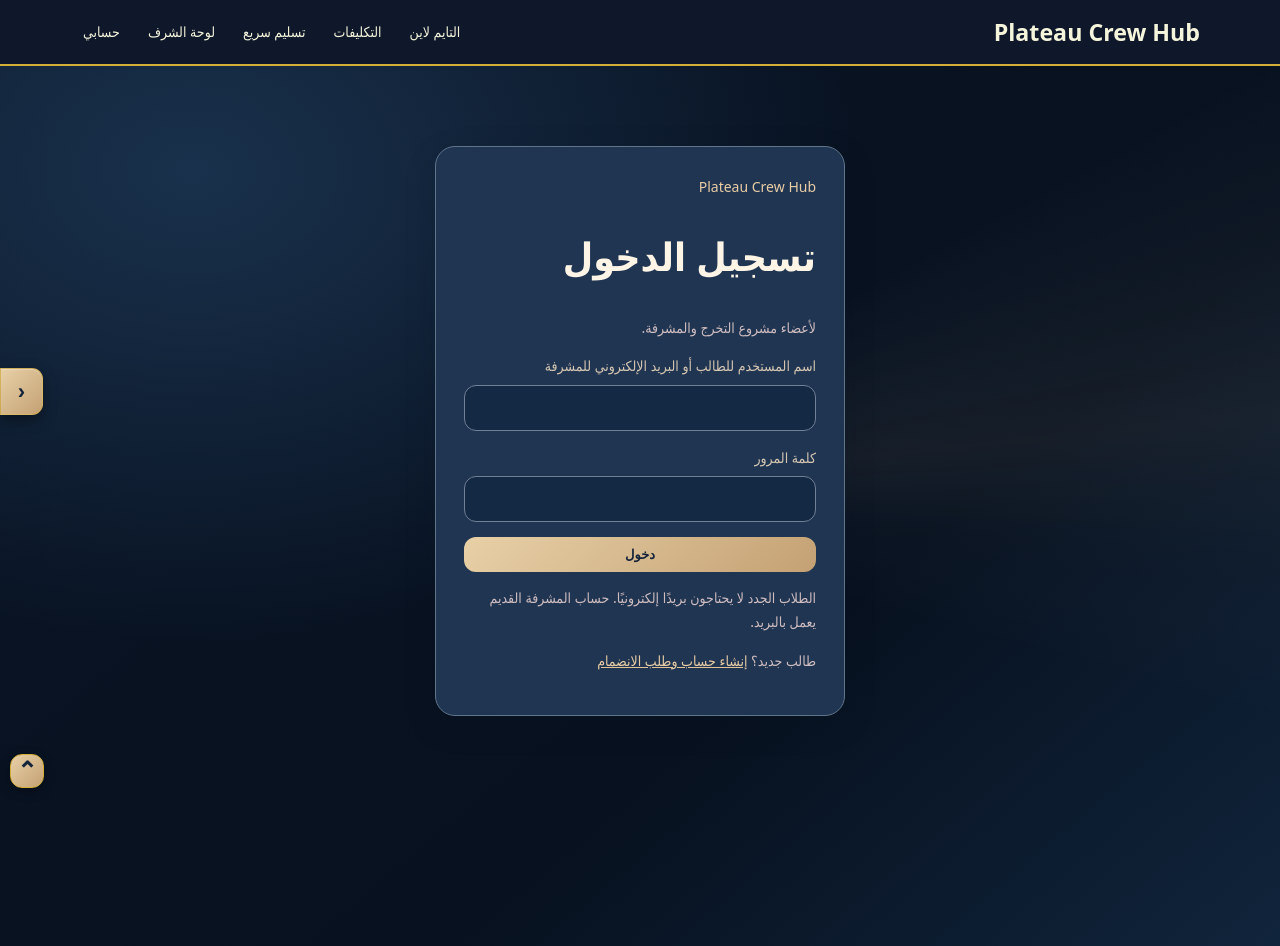
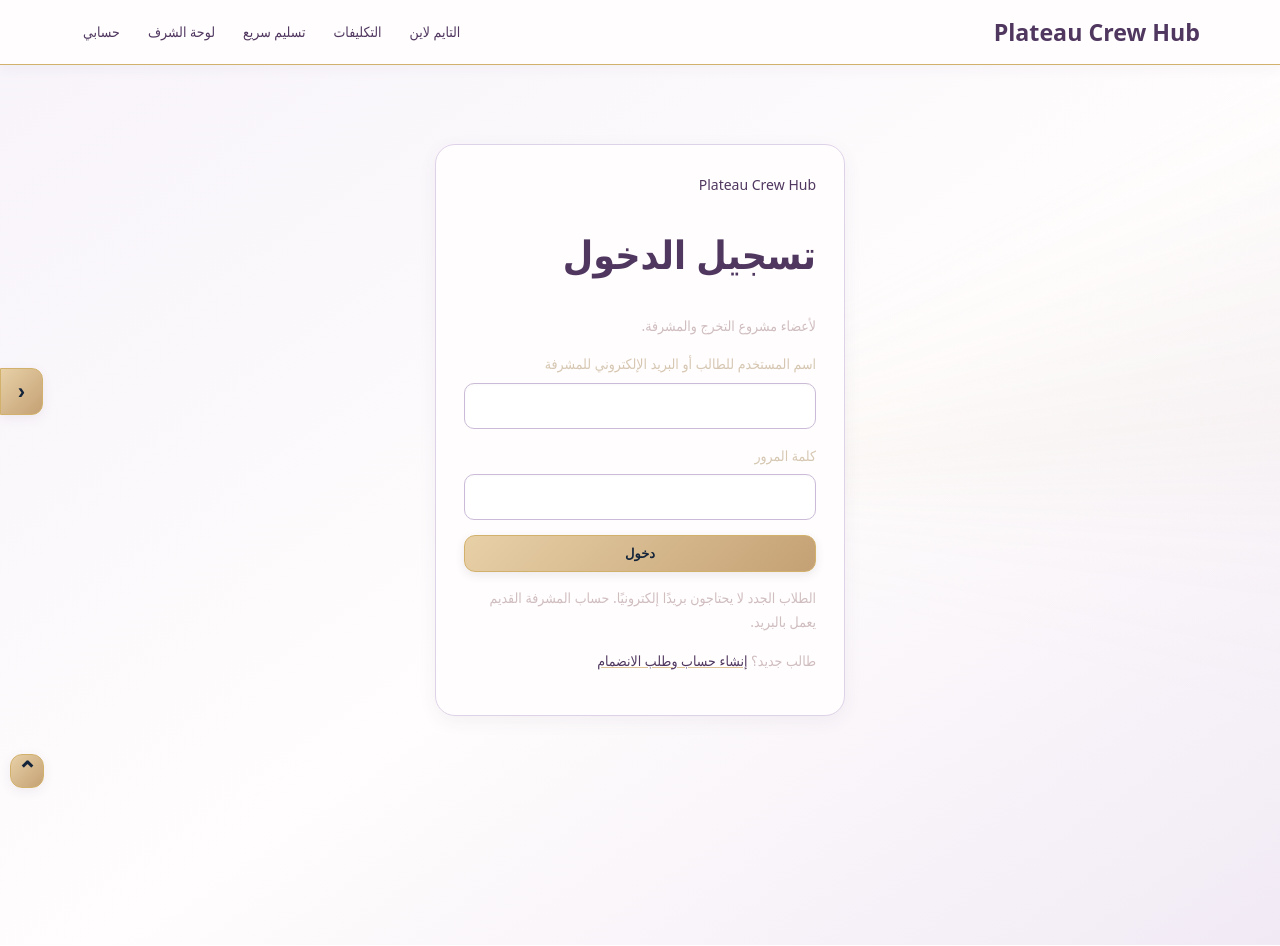
Before and after one commit to Nouranahmed126/1960-studio, a Next.js app: page /login in a window 1280 px wide. Built offline with nearby package versions, Linux system fonts and the light colour scheme; no server answers.

Commit message:
Apply unified lavender ivory purple gold theme across all pages

```diff
--- a/app/community/community.css
+++ b/app/community/community.css
@@ -340,3 +340,175 @@ body .plateau-feed .plateau-card.plateau-post {
   body .plateau-feed .plateau-compose-line .plateau-compose-icon { width: 36px !important; min-width: 36px; }
   body .plateau-feed .plateau-compose-line .plateau-primary { min-width: 58px; padding-inline: 5px !important; }
 }
+
+
+/* =========================================================
+   PLATEAU CREW HUB — unified light lavender / ivory / purple / gold
+   Global visual layer only: no component logic, routes, records,
+   Supabase bindings, permissions, or credit content are changed.
+   Imported by the root layout, so it covers every route.
+   ========================================================= */
+:root{
+  --studio-bg:#f7f3fa;
+  --studio-surface:#fffdfd;
+  --studio-surface-soft:#f0e9f5;
+  --studio-lavender:#e8deef;
+  --studio-purple:#76558c;
+  --studio-purple-deep:#503760;
+  --studio-plum:#493b52;
+  --studio-muted:#786d80;
+  --studio-gold:#d2b16c;
+  --studio-gold-soft:#f1e4c5;
+  --studio-line:#ded2e8;
+  --studio-shadow:0 5px 18px #513b6510;
+}
+html,body{
+  background:linear-gradient(145deg,#f7f3fa 0%,#fffdfd 55%,#f1eaf5 100%)!important;
+  color:var(--studio-plum)!important;
+}
+body{color:var(--studio-plum)!important}
+body a{color:var(--studio-purple-deep)}
+body :is(h1,h2,h3,h4,h5,h6,strong,b,legend){color:var(--studio-purple-deep)}
+body :is(p,small,label,time,li,summary){color:var(--studio-plum)}
+body .plateau-nav{
+  background:rgba(255,253,253,.97)!important;
+  color:var(--studio-purple-deep)!important;
+  border-bottom:1px solid var(--studio-gold)!important;
+  box-shadow:0 3px 14px #5037600b!important;
+}
+body .plateau-nav .plateau-brand,
+body .plateau-nav .plateau-primary-nav a,
+body .plateau-nav :is(.plateau-brand,.plateau-primary-nav a){
+  color:var(--studio-purple-deep)!important;
+}
+body .plateau-nav .plateau-primary-nav a:hover{color:#a17b3e!important}
+body .site-menu-trigger,body .site-bottom-toggle{
+  background:linear-gradient(135deg,#fffdfd,#eee5f4)!important;
+  color:var(--studio-purple-deep)!important;
+  border:1px solid var(--studio-gold)!important;
+  box-shadow:0 3px 12px #50376016!important;
+}
+body .site-menu-panel{
+  background:#fffdfd!important;
+  color:var(--studio-purple-deep)!important;
+  border-color:var(--studio-line)!important;
+}
+body .site-menu-panel a{background:#f1eaf5!important;color:var(--studio-purple-deep)!important}
+body .site-menu-panel a[aria-current=page]{background:#76558c!important;color:#fff!important}
+body .site-menu-panel h2,body .site-menu-header strong{color:var(--studio-purple-deep)!important}
+body .site-bottom-nav{
+  background:rgba(255,253,253,.96)!important;
+  border-top:1px solid var(--studio-gold)!important;
+  box-shadow:0 -5px 20px #50376012!important;
+}
+body .site-bottom-scroll a{color:var(--studio-purple-deep)!important}
+body .site-bottom-scroll a span{text-shadow:0 1px 0 #fff,0 2px 0 #d7c4e2,0 3px 0 #9c82ac,0 4px 3px #50376035!important}
+body .site-bottom-scroll a[aria-current=page]{background:#eee5f4!important;color:var(--studio-purple-deep)!important}
+
+/* Shared page shells and inline legacy navy containers */
+body main:not(.plateau-feed){
+  color:var(--studio-plum)!important;
+}
+body main :is(section,article,form,fieldset,aside,details)[style*="background"],
+body main :is(section,article,form,fieldset,aside,details)[style*="background-color"]{
+  background:var(--studio-surface)!important;
+  color:var(--studio-plum)!important;
+  border-color:var(--studio-line)!important;
+  box-shadow:var(--studio-shadow)!important;
+}
+body main :is(article,.gallery-card,.museum-polaroid,.studio-feature,.studio-review-modal,.studio-delivery-row,.studio-bundle-items button){
+  background:var(--studio-surface)!important;
+  color:var(--studio-plum)!important;
+  border-color:var(--studio-line)!important;
+}
+body main :is(input:not([type=checkbox]):not([type=radio]),textarea,select){
+  background:#fff!important;
+  color:var(--studio-purple-deep)!important;
+  border:1px solid #cbbbd8!important;
+  border-radius:10px!important;
+  box-shadow:inset 0 1px 2px #50376008!important;
+}
+body main :is(input,textarea,select)::placeholder{color:#96899d!important;opacity:1}
+body main :is(input[type=checkbox],input[type=radio]){accent-color:var(--studio-purple)}
+body main fieldset{background:#fbf8fd!important;border:1px solid var(--studio-line)!important}
+body main :is(button,[type=submit],.studio-primary,.studio-nav-link){
+  background:linear-gradient(135deg,#806195,#624575)!important;
+  color:#fff!important;
+  border:1px solid #d2b16c!important;
+  border-radius:11px!important;
+  box-shadow:0 3px 10px #5037601b!important;
+}
+body main :is(button,[type=submit]):hover:not(:disabled){filter:brightness(1.04)}
+body main :is(button,[type=submit]):disabled{opacity:.58}
+body main a:not(.plateau-primary){color:var(--studio-purple-deep)!important}
+body main :is(h1,h2,h3,h4){color:var(--studio-purple-deep)!important}
+body main :is(p,small,label,li,time){color:var(--studio-plum)}
+body main [role=alert],body main [role=status]{color:#72562c}
+body main :is(.studio-eyebrow,.studio-kicker,.museum-overline,.gallery-info span){color:#94713c!important}
+body main :is(.studio-footer,.museum-footnote,.cinematic-home-footer,.cinematic-home-credit){
+  color:#76677d!important;
+  border-color:var(--studio-line)!important;
+}
+body main :is(.studio-section,.gallery-header){border-color:var(--studio-line)!important}
+body main :is(.studio-feature-icon,.museum-tabs button[aria-pressed=true]){
+  background:#eee5f4!important;color:var(--studio-purple-deep)!important;border-color:var(--studio-gold)!important;
+}
+body main .museum-tabs button:not([aria-pressed=true]){
+  background:#fff!important;color:var(--studio-purple-deep)!important;border-color:var(--studio-line)!important;
+}
+body main .museum-tools a,body main .gallery-filters button{
+  background:#f0e9f5!important;color:var(--studio-purple-deep)!important;border-color:var(--studio-line)!important;
+}
+body main .gallery-filters button[aria-pressed=true]{background:#76558c!important;color:#fff!important}
+body main .studio-honor-banner{
+  background:linear-gradient(120deg,#f1e4c5,#e9dced)!important;
+  color:var(--studio-purple-deep)!important;border:1px solid var(--studio-gold)!important;
+}
+body main .cinema-home-hero{background:transparent!important}
+body main .cinema-home-hero h1{color:var(--studio-purple-deep)!important}
+body main .cinema-home-credit{color:#8b7046!important}
+body main .cinematic-home-footer{color:var(--studio-muted)!important}
+body main .marquee-item{border-color:var(--studio-gold)!important}
+body main .marquee-item img{background:#eee5f4!important}
+
+/* Login and sign-up surfaces use the same light palette, including inline styles. */
+body main section[style*="#191e2a"],
+body main section[style*="#0f172a"],
+body main section[style*="#39303b"],
+body main section[style*="#10131c"]{
+  background:linear-gradient(145deg,#fffdfd,#f0e9f5)!important;
+  border:1px solid var(--studio-line)!important;
+  box-shadow:0 8px 26px #50376013!important;
+}
+body main input[style*="#10131c"],
+body main input[style*="#28262d"],
+body main textarea[style*="#10131c"]{
+  background:#fff!important;color:var(--studio-purple-deep)!important;border-color:#cbbbd8!important;
+}
+body main :is(a,button)[style*="#d5a66d"]{color:var(--studio-purple-deep)!important}
+body main button[style*="#d5a66d"]{
+  background:linear-gradient(135deg,#ead7a6,#d2b16c)!important;
+  color:#493b52!important;border:1px solid #c4a35f!important;
+}
+
+/* Timeline keeps its compact double-border composer and existing post behavior. */
+body .plateau-feed .plateau-card.plateau-post{background:#fff!important;border-color:var(--studio-line)!important}
+body .plateau-feed .plateau-avatar{background:#76558c!important;color:#fff!important}
+body .plateau-feed .plateau-lightbox{background:#fffdfd!important;color:var(--studio-purple-deep)!important;border-color:var(--studio-gold)!important}
+body .plateau-feed .plateau-lightbox::backdrop{background:#493b5277}
+body .plateau-feed .plateau-compose-line .plateau-primary{
+  background:linear-gradient(135deg,#e7c96f 0%,#b58ac1 55%,#71458f 100%)!important;
+  color:#fff!important;
+}
+body .plateau-feed .plateau-compose-line .plateau-compose-icon{
+  background:#fff!important;color:var(--studio-purple-deep)!important;
+}
+body .plateau-feed .plateau-empty{background:#fff!important;color:#685777!important}
+body .plateau-feed .plateau-credits{color:var(--studio-muted)!important}
+
+/* Keep compact responsive geometry and comfortable touch targets. */
+@media(max-width:760px){
+  body main:not(.plateau-feed){padding-inline:12px}
+  body main :is(h1,h2){overflow-wrap:anywhere}
+  body .site-bottom-scroll a small{color:var(--studio-purple-deep)!important}
+}
```
